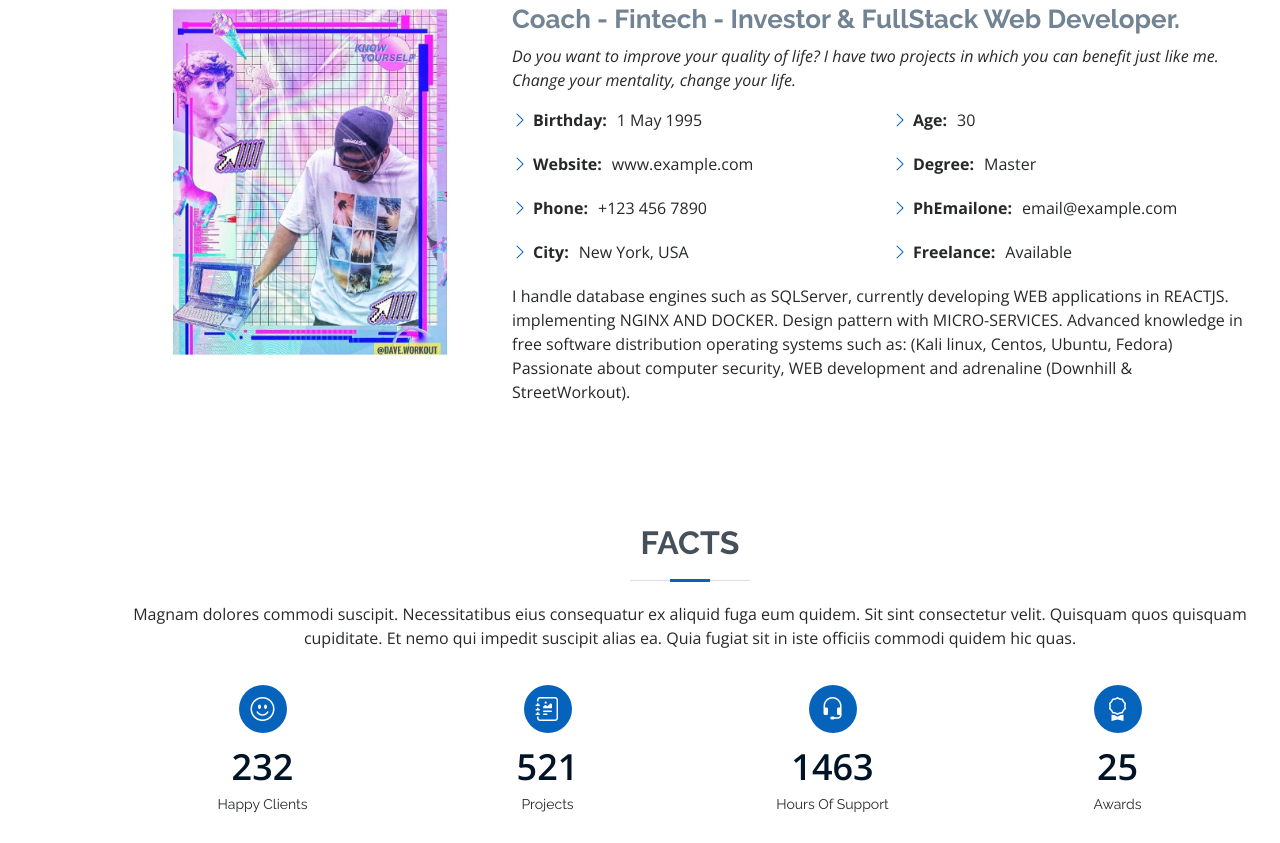
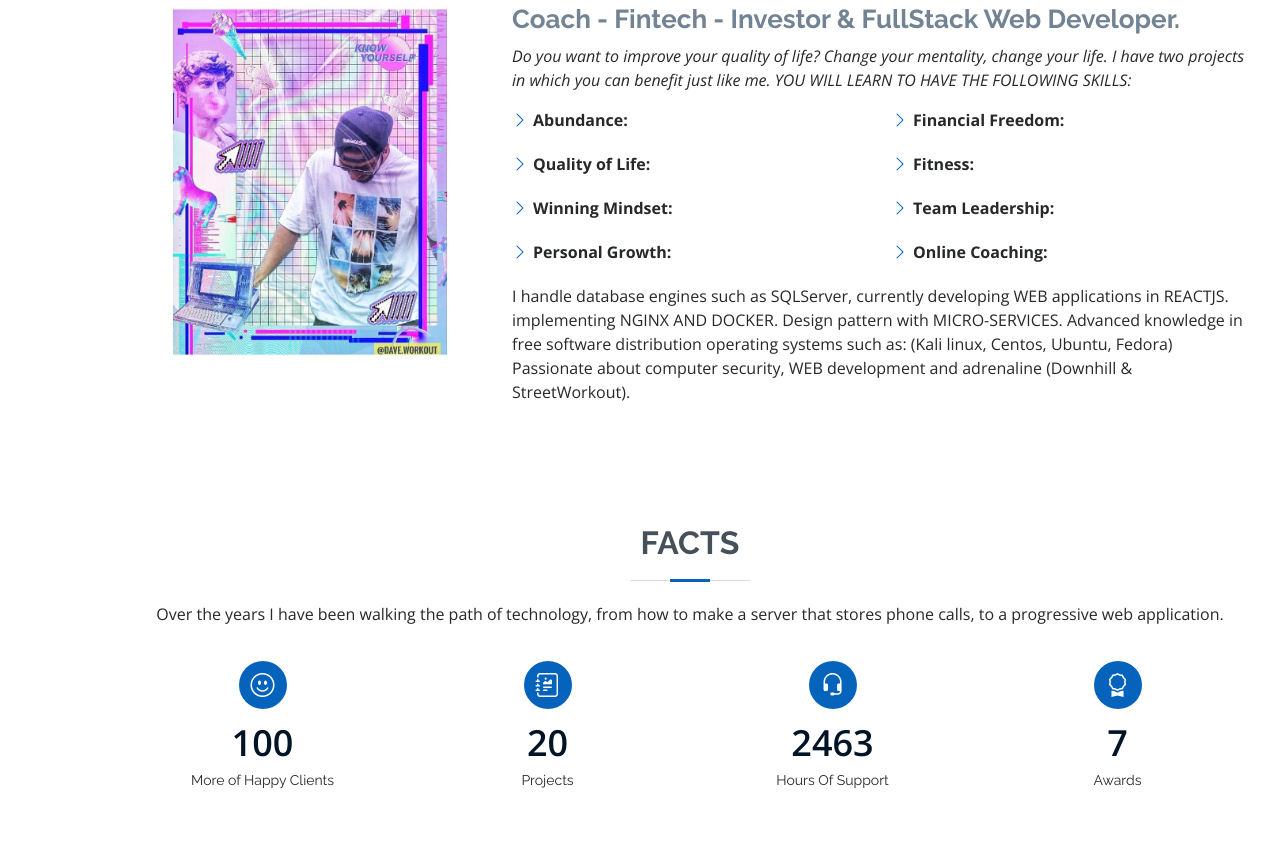
Before and after one commit to disaisoft/newsite, a plain HTML site: page index.html in a window 1280 px wide. Shown: the part 1060-1903 px from the top of the page. Drawn offline with nearby package versions, Linux system fonts and the light colour scheme.

Commit message:
actualizacion general

```diff
--- a/index.html
+++ b/index.html
@@ -88,23 +88,23 @@
           <div class="col-lg-8 pt-4 pt-lg-0 content">
             <h3>Coach - Fintech - Investor &amp; FullStack Web Developer.</h3>
             <p class="fst-italic">
-              Do you want to improve your quality of life? I have two projects in which you can benefit just like me. Change your mentality, change your life.
+              Do you want to improve your quality of life? Change your mentality, change your life. I have two projects in which you can benefit just like me. YOU WILL LEARN TO HAVE THE FOLLOWING SKILLS:
             </p>
             <div class="row">
               <div class="col-lg-6">
                 <ul>
-                  <li><i class="bi bi-chevron-right"></i> <strong>Birthday:</strong> <span>1 May 1995</span></li>
-                  <li><i class="bi bi-chevron-right"></i> <strong>Website:</strong> <span>www.example.com</span></li>
-                  <li><i class="bi bi-chevron-right"></i> <strong>Phone:</strong> <span>+123 456 7890</span></li>
-                  <li><i class="bi bi-chevron-right"></i> <strong>City:</strong> <span>New York, USA</span></li>
+                  <li><i class="bi bi-chevron-right"></i> <strong>Abundance:</strong> <span> </span></li>
+                  <li><i class="bi bi-chevron-right"></i> <strong>Quality of Life:</strong> <span> </span></li>
+                  <li><i class="bi bi-chevron-right"></i> <strong>Winning Mindset:</strong> <span> </span></li>
+                  <li><i class="bi bi-chevron-right"></i> <strong>Personal Growth:</strong> <span> </span></li>
                 </ul>
               </div>
               <div class="col-lg-6">
                 <ul>
-                  <li><i class="bi bi-chevron-right"></i> <strong>Age:</strong> <span>30</span></li>
-                  <li><i class="bi bi-chevron-right"></i> <strong>Degree:</strong> <span>Master</span></li>
-                  <li><i class="bi bi-chevron-right"></i> <strong>PhEmailone:</strong> <span>email@example.com</span></li>
-                  <li><i class="bi bi-chevron-right"></i> <strong>Freelance:</strong> <span>Available</span></li>
+                  <li><i class="bi bi-chevron-right"></i> <strong>Financial Freedom:</strong> <span> </span></li>
+                  <li><i class="bi bi-chevron-right"></i> <strong>Fitness:</strong> <span> </span></li>
+                  <li><i class="bi bi-chevron-right"></i> <strong>Team Leadership:</strong> <span> </span></li>
+                  <li><i class="bi bi-chevron-right"></i> <strong>Online Coaching:</strong> <span> </span></li>
                 </ul>
               </div>
             </div>
@@ -125,7 +125,7 @@ Passionate about computer security, WEB development and adrenaline (Downhill & S
 
         <div class="section-title">
           <h2>Facts</h2>
-          <p>Magnam dolores commodi suscipit. Necessitatibus eius consequatur ex aliquid fuga eum quidem. Sit sint consectetur velit. Quisquam quos quisquam cupiditate. Et nemo qui impedit suscipit alias ea. Quia fugiat sit in iste officiis commodi quidem hic quas.</p>
+          <p>Over the years I have been walking the path of technology, from how to make a server that stores phone calls, to a progressive web application.</p>
         </div>
 
         <div class="row">
@@ -133,15 +133,15 @@ Passionate about computer security, WEB development and adrenaline (Downhill & S
           <div class="col-lg-3 col-md-6">
             <div class="count-box">
               <i class="bi bi-emoji-smile"></i>
-              <span data-purecounter-start="0" data-purecounter-end="232" data-purecounter-duration="1" class="purecounter"></span>
-              <p>Happy Clients</p>
+              <span data-purecounter-start="0" data-purecounter-end="100" data-purecounter-duration="1" class="purecounter"></span>
+              <p>More of Happy Clients</p>
             </div>
           </div>
 
           <div class="col-lg-3 col-md-6 mt-5 mt-md-0">
             <div class="count-box">
               <i class="bi bi-journal-richtext"></i>
-              <span data-purecounter-start="0" data-purecounter-end="521" data-purecounter-duration="1" class="purecounter"></span>
+              <span data-purecounter-start="0" data-purecounter-end="20" data-purecounter-duration="1" class="purecounter"></span>
               <p>Projects</p>
             </div>
           </div>
@@ -149,7 +149,7 @@ Passionate about computer security, WEB development and adrenaline (Downhill & S
           <div class="col-lg-3 col-md-6 mt-5 mt-lg-0">
             <div class="count-box">
               <i class="bi bi-headset"></i>
-              <span data-purecounter-start="0" data-purecounter-end="1463" data-purecounter-duration="1" class="purecounter"></span>
+              <span data-purecounter-start="0" data-purecounter-end="2463" data-purecounter-duration="1" class="purecounter"></span>
               <p>Hours Of Support</p>
             </div>
           </div>
@@ -157,7 +157,7 @@ Passionate about computer security, WEB development and adrenaline (Downhill & S
           <div class="col-lg-3 col-md-6 mt-5 mt-lg-0">
             <div class="count-box">
               <i class="bi bi-award"></i>
-              <span data-purecounter-start="0" data-purecounter-end="25" data-purecounter-duration="1" class="purecounter"></span>
+              <span data-purecounter-start="0" data-purecounter-end="7" data-purecounter-duration="1" class="purecounter"></span>
               <p>Awards</p>
             </div>
           </div>
```
